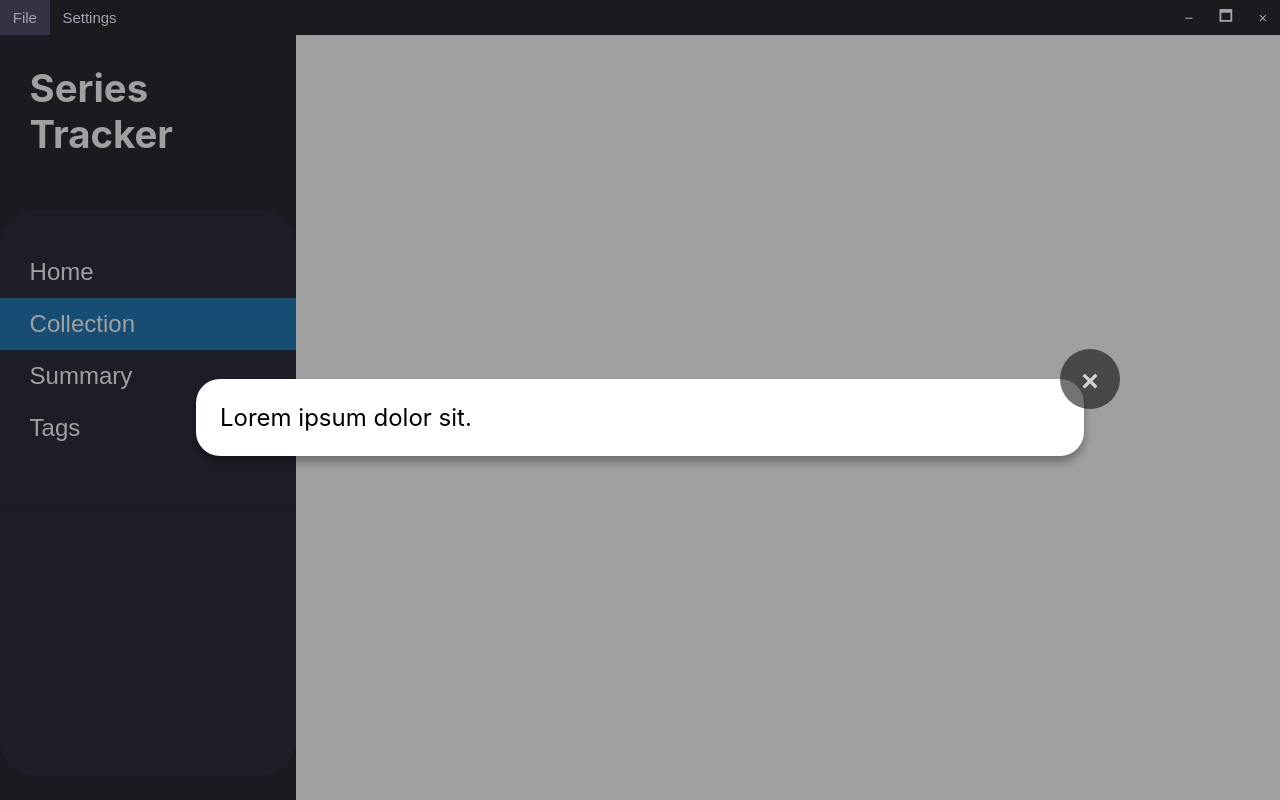
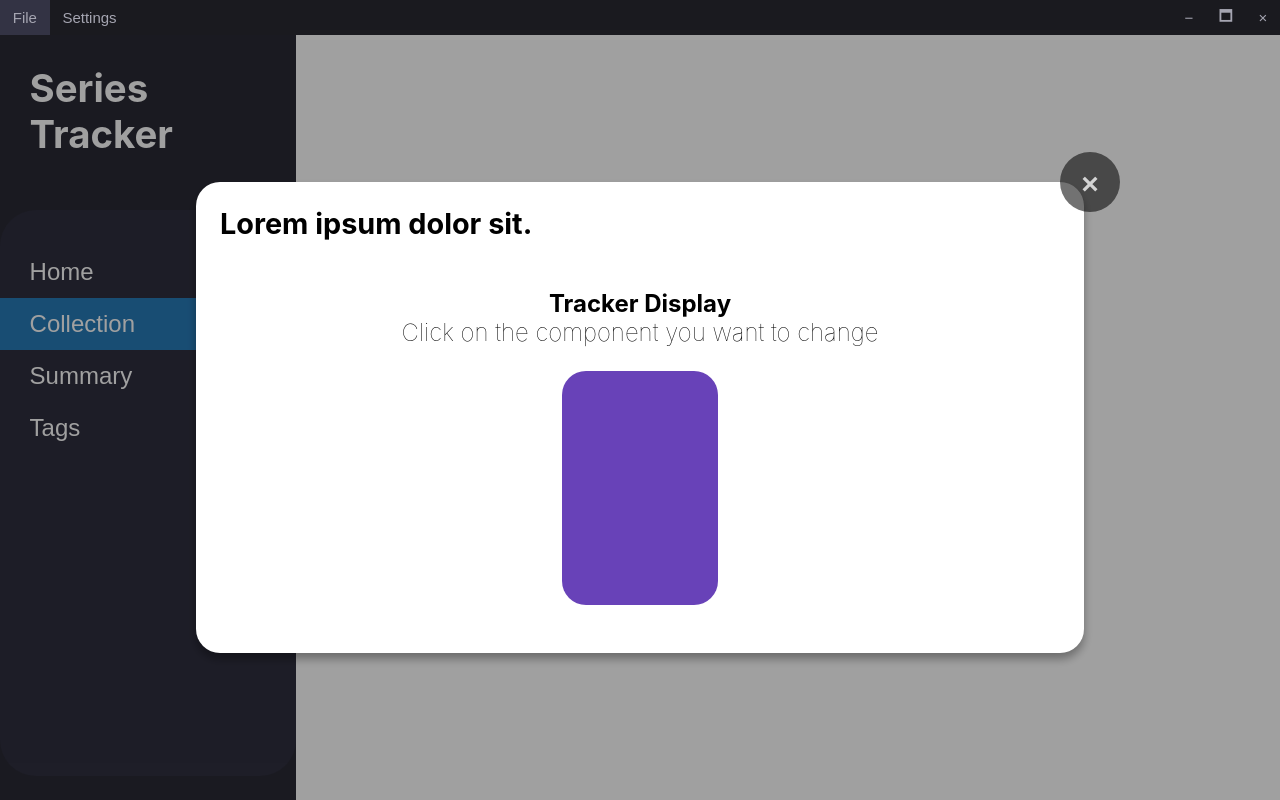
Before and after one commit to Acrylic125/series-tracker, a website with bundled scripts: page src/index.html in a window 1280 px wide. Built offline with nearby package versions, Linux system fonts and the light colour scheme.

Commit message:
Base tracker modal styling

```diff
--- a/src/index.html
+++ b/src/index.html
@@ -58,8 +58,13 @@
           <button class="modal__button--close action-button circle">&times;</button>
         </div>
         <div class="modal__content">
-          <header class="modal__title-header">
-            <p class="modal__title-header--title">Lorem ipsum dolor sit.</p>
+          <header>
+            <p class="title">Lorem ipsum dolor sit.</p>
+            <div class="modal__header-content">
+              <p class="title">Tracker Display</p>
+              <p class="subtitle">Click on the component you want to change</p>
+              <div class="modal__tracker-styler rounded-2"></div>
+            </div>
           </header>
         </div>
       </div>
--- a/src/styles/modal.css
+++ b/src/styles/modal.css
@@ -11,6 +11,10 @@
   visibility: hidden;
   top: var(--title-bar-height);
   left: 0;
+}
+
+header > .title {
+  font-size: 120%;
 }
 
 .modal__background {
--- /dev/null
+++ b/src/styles/stages/series-tracker-modal.css
@@ -0,0 +1,24 @@
+.modal__header-content {
+  width: 100%;
+  display: flex;
+  flex-direction: column;
+  text-align: center;
+  margin-top: 2em;
+}
+
+.modal__header-content > * {
+  margin-left: auto;
+  margin-right: auto;
+}
+
+.modal__tracker-styler {
+  display: block;
+  background-color: #6842b8;
+  width: 6.5em;
+  aspect-ratio: 1 / 1.5;
+  margin-top: 1em;
+  margin-bottom: 1em;
+}
+
+.modal__tracker-styler--circle {
+}
--- a/src/styles/stages/series-trackers.css
+++ b/src/styles/stages/series-trackers.css
@@ -1,3 +1,5 @@
+@import url("./series-tracker-modal.css");
+
 .create-series-tracker {
   margin-top: 1em;
   margin-bottom: 1em;
```
